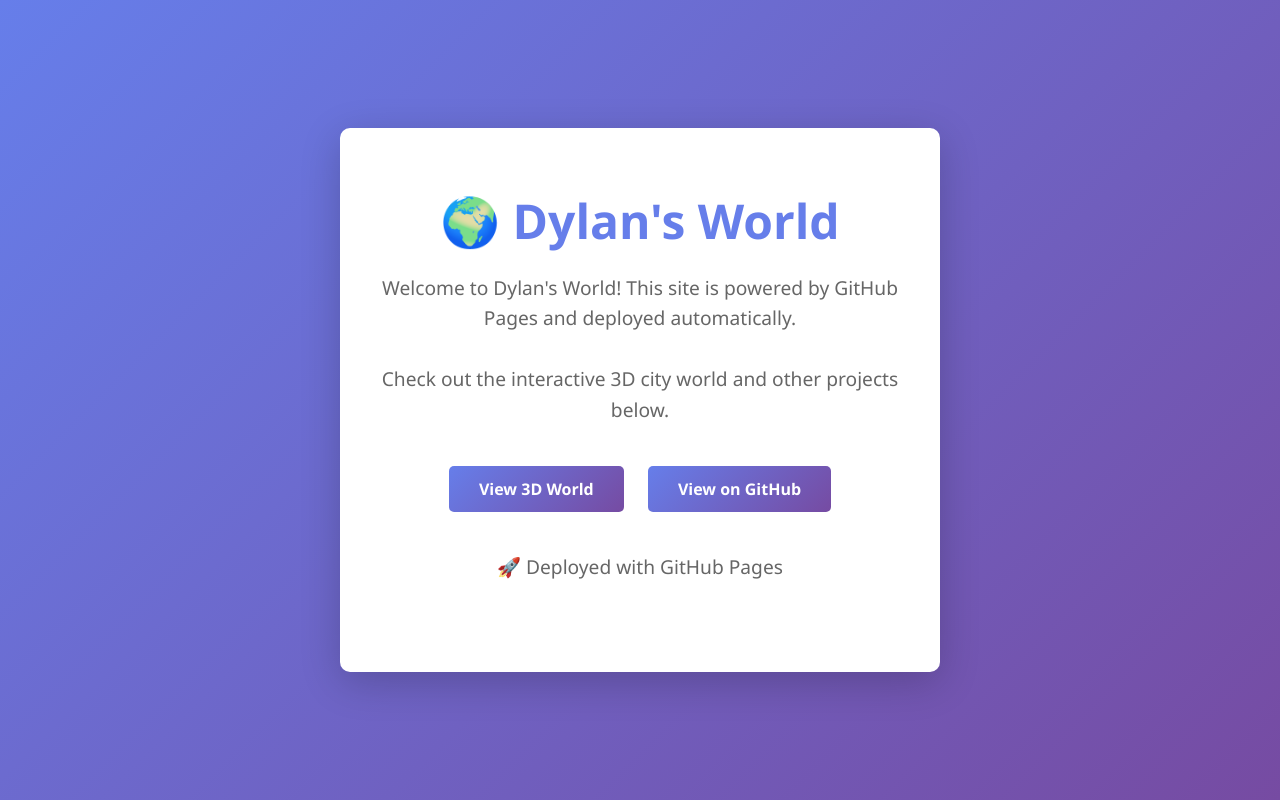
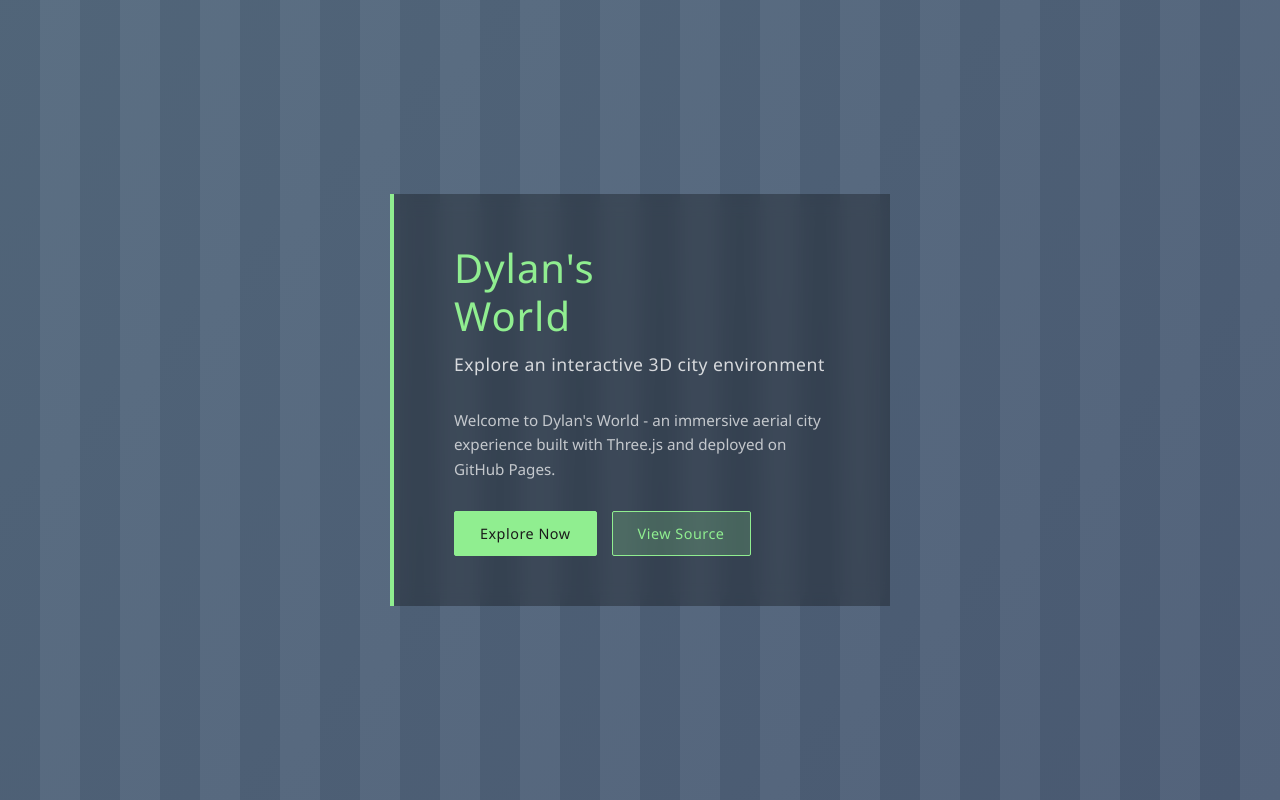
Before and after one commit to dylan2045ad/dylansworld, a plain HTML site: page index.html in a window 1280 px wide. Drawn offline with Linux system fonts and the light colour scheme.

Commit message:
Update landing page to match aerial city aesthetic with green accent

```diff
--- a/index.html
+++ b/index.html
@@ -13,79 +13,113 @@
 
         body {
             font-family: 'Segoe UI', Tahoma, Geneva, Verdana, sans-serif;
-            background: linear-gradient(135deg, #667eea 0%, #764ba2 100%);
             min-height: 100vh;
+            background: url('outputs/mini-3d-world/') center/cover no-repeat fixed;
+            background-color: #1a1a1a;
             display: flex;
             align-items: center;
             justify-content: center;
             padding: 20px;
+            position: relative;
+        }
+
+        /* Aerial city background fallback */
+        body::before {
+            content: '';
+            position: fixed;
+            top: 0;
+            left: 0;
+            right: 0;
+            bottom: 0;
+            background: linear-gradient(135deg, rgba(100, 150, 200, 0.4) 0%, rgba(80, 120, 180, 0.4) 100%),
+                        repeating-linear-gradient(90deg, #444 0px, #444 40px, #555 40px, #555 80px),
+                        repeating-linear-gradient(0deg, #333 0px, #333 40px, #444 40px, #444 80px);
+            background-size: 100% 100%, 400px 400px, 400px 400px;
+            z-index: -1;
         }
 
         .container {
-            text-align: center;
-            background: white;
-            padding: 60px 40px;
-            border-radius: 10px;
-            box-shadow: 0 10px 40px rgba(0, 0, 0, 0.2);
-            max-width: 600px;
+            text-align: left;
+            background: rgba(0, 0, 0, 0.3);
+            backdrop-filter: blur(10px);
+            padding: 50px 60px;
+            border-radius: 0;
+            box-shadow: none;
+            max-width: 500px;
+            border-left: 4px solid #90EE90;
         }
 
         h1 {
-            color: #667eea;
-            margin-bottom: 20px;
-            font-size: 3em;
+            color: #90EE90;
+            margin-bottom: 10px;
+            font-size: 2.5em;
+            font-weight: 300;
+            letter-spacing: 1px;
+            line-height: 1.2;
+        }
+
+        .subtitle {
+            color: rgba(255, 255, 255, 0.8);
+            font-size: 1.1em;
+            margin-bottom: 30px;
+            font-weight: 300;
+            letter-spacing: 0.5px;
         }
 
         p {
-            color: #666;
-            font-size: 1.2em;
-            margin-bottom: 30px;
+            color: rgba(255, 255, 255, 0.7);
+            font-size: 0.95em;
+            margin-bottom: 20px;
             line-height: 1.6;
+        }
+
+        .button-group {
+            display: flex;
+            gap: 15px;
+            margin-top: 30px;
+            flex-wrap: wrap;
         }
 
         .button {
             display: inline-block;
-            background: linear-gradient(135deg, #667eea 0%, #764ba2 100%);
-            color: white;
-            padding: 12px 30px;
+            background: rgba(144, 238, 144, 0.2);
+            border: 1px solid #90EE90;
+            color: #90EE90;
+            padding: 12px 25px;
             text-decoration: none;
-            border-radius: 5px;
-            font-weight: bold;
-            margin: 10px;
-            transition: transform 0.3s, box-shadow 0.3s;
+            border-radius: 2px;
+            font-weight: 500;
+            font-size: 0.9em;
+            transition: all 0.3s ease;
+            letter-spacing: 0.5px;
         }
 
         .button:hover {
-            transform: translateY(-2px);
-            box-shadow: 0 5px 20px rgba(102, 126, 234, 0.4);
+            background: rgba(144, 238, 144, 0.3);
+            box-shadow: 0 0 15px rgba(144, 238, 144, 0.5);
         }
 
-        .github-link {
-            margin-top: 30px;
+        .button.primary {
+            background: #90EE90;
+            color: #1a1a1a;
         }
 
-        .github-link a {
-            color: #667eea;
-            text-decoration: none;
-            font-weight: bold;
-        }
-
-        .github-link a:hover {
-            text-decoration: underline;
+        .button.primary:hover {
+            background: #7FDD7F;
+            box-shadow: 0 0 20px rgba(144, 238, 144, 0.7);
         }
     </style>
 </head>
 <body>
     <div class="container">
-        <h1>🌍 Dylan's World</h1>
-        <p>Welcome to Dylan's World! This site is powered by GitHub Pages and deployed automatically.</p>
-        <p>Check out the interactive 3D city world and other projects below.</p>
-        <div>
-            <a href="https://dylan2045ad.github.io/dylansworld/outputs/mini-3d-world/" class="button">View 3D World</a>
-            <a href="https://github.com/dylan2045ad/dylansworld" class="button">View on GitHub</a>
-        </div>
-        <div class="github-link">
-            <p>🚀 Deployed with GitHub Pages</p>
+        <h1>Dylan's<br>World</h1>
+        <p class="subtitle">Explore an interactive 3D city environment</p>
+
+        <p>Welcome to Dylan's World - an immersive aerial city experience built with Three.js and deployed on GitHub Pages.</p>
+
+        <div class="button-group">
+            <a href="outputs/mini-3d-world/" class="button primary">Explore Now</a>
+            <a href="https://github.com/dylan2045ad/dylansworld" class="button">View Source</a>
         </div>
     </div>
 </body>
```
